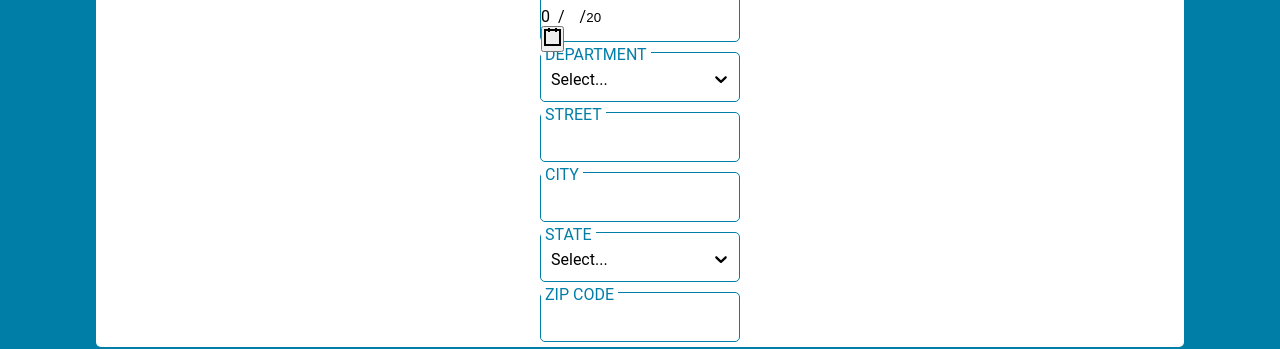
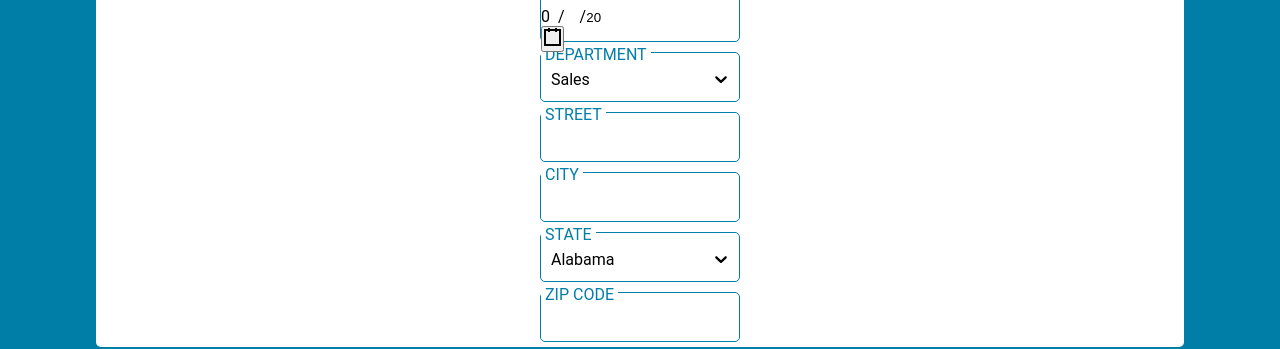
Before and after one commit to PingrisAlexis/HRnet-part1, a React (Create React App) app: page / in a window 1280 px wide. Shown: the part 393-742 px from the top of the page. Built offline with nearby package versions, Linux system fonts and the light colour scheme.

Commit message:
Form control

```diff
--- a/src/components/employee-form/EmployeeForm.tsx
+++ b/src/components/employee-form/EmployeeForm.tsx
@@ -19,15 +19,16 @@ const EmployeeForm:FunctionComponent = () => {
     const [lastName, setLastName] = useState<string>('');
     const [birthDate, setBirthDate] = useState<any>(maxBirthDate());
     const [startDate, setStartDate] = useState<any>(new Date());
+    const [selectedDepartment, setSelectedDepartment] = useState<string>('Sales');
     const [street, setStreet] = useState<string>('');
     const [city, setCity] = useState<string>('');
-    const [selectedState, setSelectedState] = useState<any>('');
+    const [selectedState, setSelectedState] = useState<string>('AL');
     const [zipCode, setZipCode] = useState<string>('');
-    const [selectedDepartment, setSelectedDepartment] = useState<any>('');
 
     const [isOpen, setIsOpen] = useState<boolean>(false);
     const toggle = () => setIsOpen(!isOpen);
     const message = "Employee Created!";
+    console.log(typeof new Date())
 
     function maxBirthDate() {
         const today = new Date()
@@ -36,7 +37,7 @@ const EmployeeForm:FunctionComponent = () => {
 
     function titleCase(str: string) {
         return str.split(' ').map(item =>
-            item.charAt(0).toUpperCase() + item.slice(1).toLowerCase()).join(' ');
+            item.charAt(0).toUpperCase() + item.slice(1).toLowerCase()).join('');
     }
 
     const NewEmployee: IEmployee = {
@@ -52,18 +53,19 @@ const EmployeeForm:FunctionComponent = () => {
         selectedDepartment
     }
 
-    const addNewEmployee = (e :FormEvent) => {
+    const addNewEmployee = (e: FormEvent) => {
         e.preventDefault()
         dispatch(addEmployee(NewEmployee))
         setIsOpen(true)
     }
 
-    const handleStateChange = (value:any) => {
-        setSelectedState(value.value);
+    const handleStateChange = (e: any ) => {
+        setSelectedState(e.value);
+        // console.log(typeof e)
     }
 
-    const handleDepartmentChange = (value:any) => {
-        setSelectedDepartment(value.value);
+    const handleDepartmentChange = (e: any) => {
+        setSelectedDepartment(e.value);
     }
 
     return (
@@ -80,6 +82,7 @@ const EmployeeForm:FunctionComponent = () => {
                        type="text"
                        name="firstname"
                        onChange={(e) => setFirstName(e.target.value)}
+                       required={true}
                 />
             </label>
             <label htmlFor="last-name">
@@ -91,6 +94,7 @@ const EmployeeForm:FunctionComponent = () => {
                        id="last-name"
                        name="lastName"
                        onChange={(e) => setLastName(e.target.value)}
+                       required={true}
                 />
             </label>
             <label htmlFor="date-of-birth"
@@ -127,7 +131,7 @@ const EmployeeForm:FunctionComponent = () => {
                 <Select
                     classNamePrefix={styles.react_select}
                     className={styles.react_select_container}
-                    defaultValue={selectedDepartment}
+                    defaultValue={DEPARTMENTS_SELECT_OPTIONS[0]}
                     onChange={handleDepartmentChange}
                     options={DEPARTMENTS_SELECT_OPTIONS}
                     styles={customStylesReactSelect}
@@ -136,17 +140,22 @@ const EmployeeForm:FunctionComponent = () => {
             <label htmlFor="street">
                 <span>STREET</span>
                 <input id="street"
+                       minLength={5}
                        type="text"
                        name="street"
                        onChange={(e) => setStreet(e.target.value)}
+                       required={true}
                 />
             </label>
             <label htmlFor="city">
                 <span>CITY</span>
                 <input id="city"
                        type="text"
+                       pattern="^[a-zA-Z]+$"
+                       minLength={2}
                        name="city"
                        onChange={(e) => setCity(e.target.value)}
+                       required={true}
                 />
             </label>
             <label htmlFor="state">
@@ -154,7 +163,7 @@ const EmployeeForm:FunctionComponent = () => {
                 <Select
                     classNamePrefix={styles.react_select}
                     className={styles.react_select_container}
-                    defaultValue={selectedState}
+                    defaultValue={US_STATES_SELECT_OPTIONS[0]}
                     onChange={handleStateChange}
                     options={US_STATES_SELECT_OPTIONS}
                     styles={customStylesReactSelect}
@@ -167,6 +176,7 @@ const EmployeeForm:FunctionComponent = () => {
                        type="text"
                        pattern="(^\d{5}$)|(^\d{9}$)|(^\d{5}-\d{4}$)"
                        onChange={(e) => setZipCode(e.target.value)}
+                       required={true}
                 />
             </label>
             <button type="submit"
```
